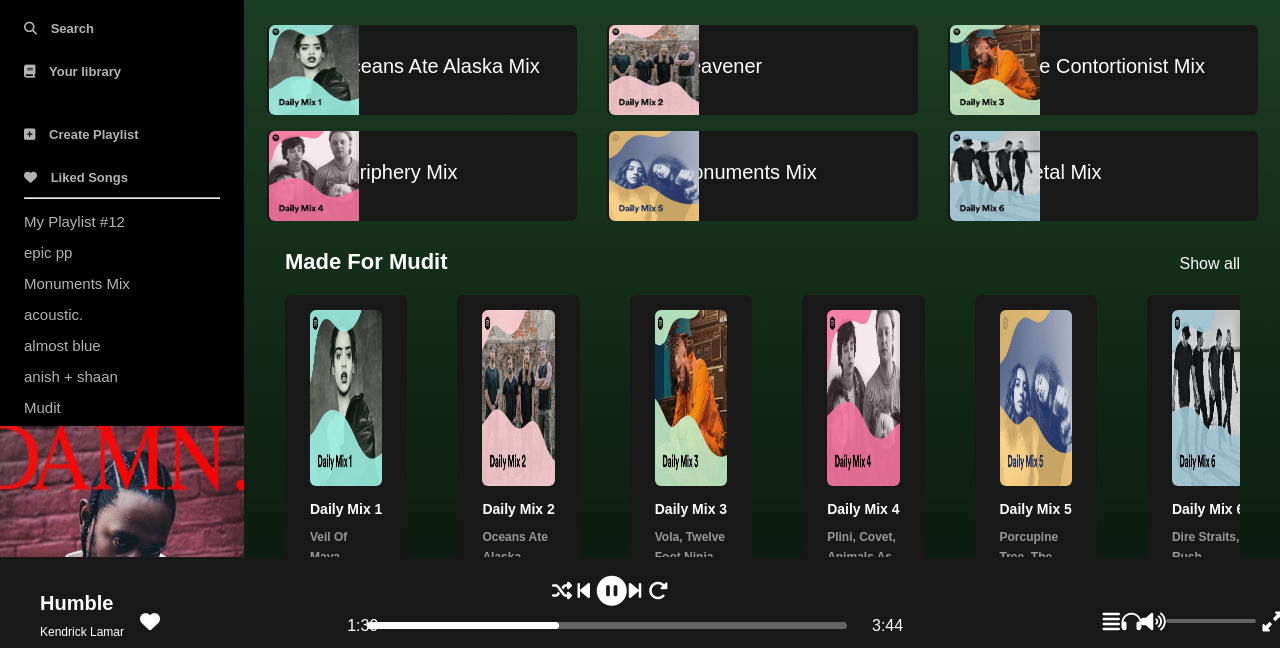
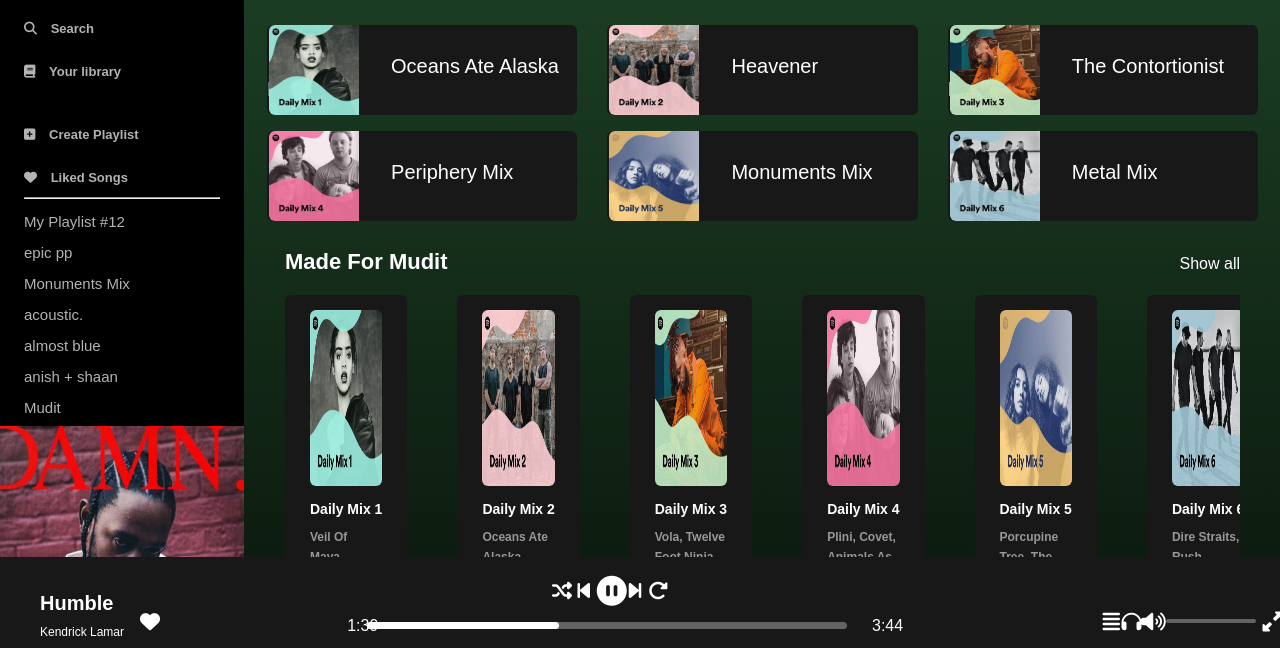
Before and after one commit to muditsahni7/Spotify-Homepage-Clone, a plain HTML site: page index.html in a window 1280 px wide. Shown: the part 126-774 px from the top of the page. Drawn offline with Linux system fonts and the light colour scheme.

Commit message:
Update style.css

```diff
--- a/style.css
+++ b/style.css
@@ -125,7 +125,7 @@
 }
 
 .container .item span {
-    margin-left: 22%;
+    margin-left: 40%;
 
 
 }
```
